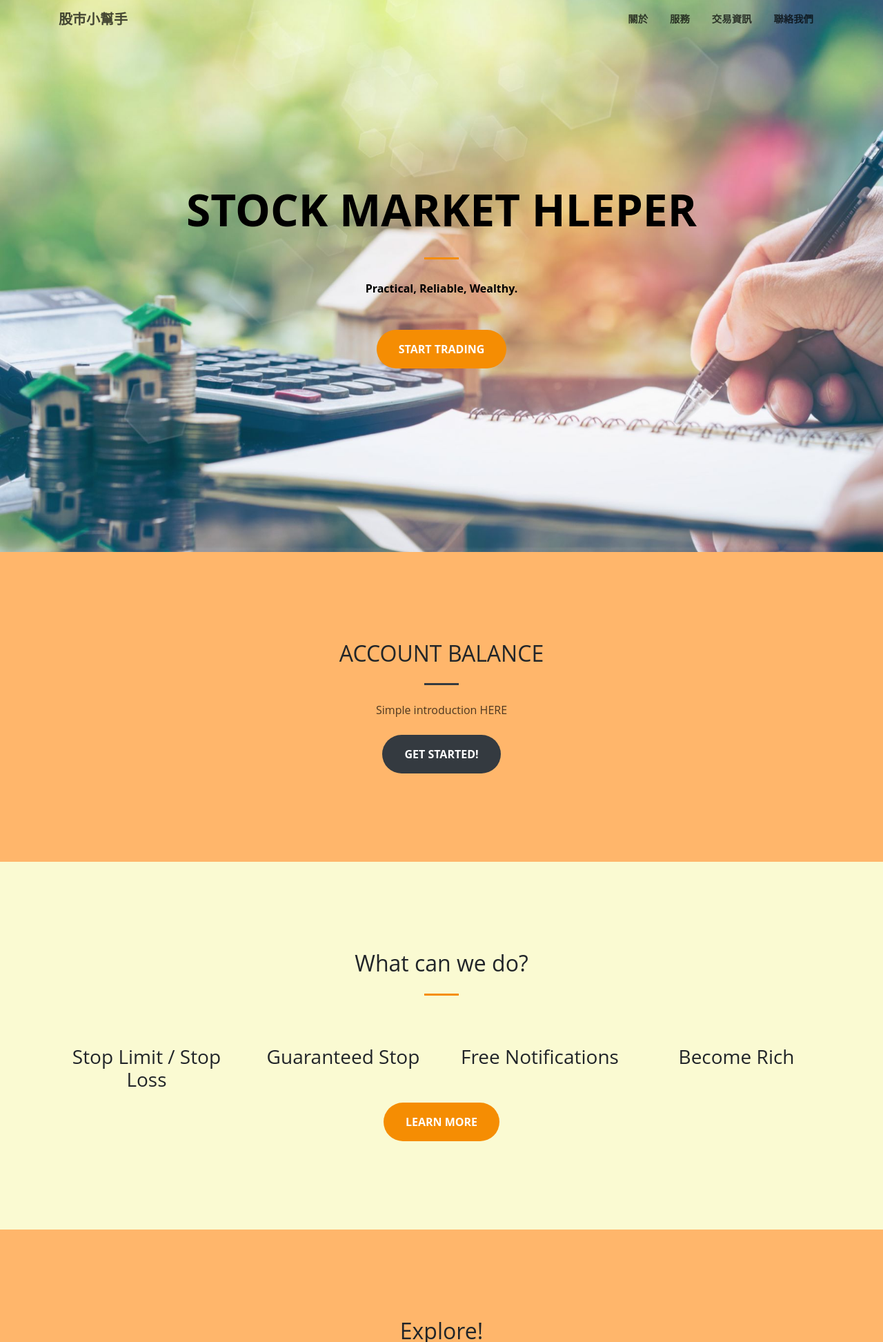
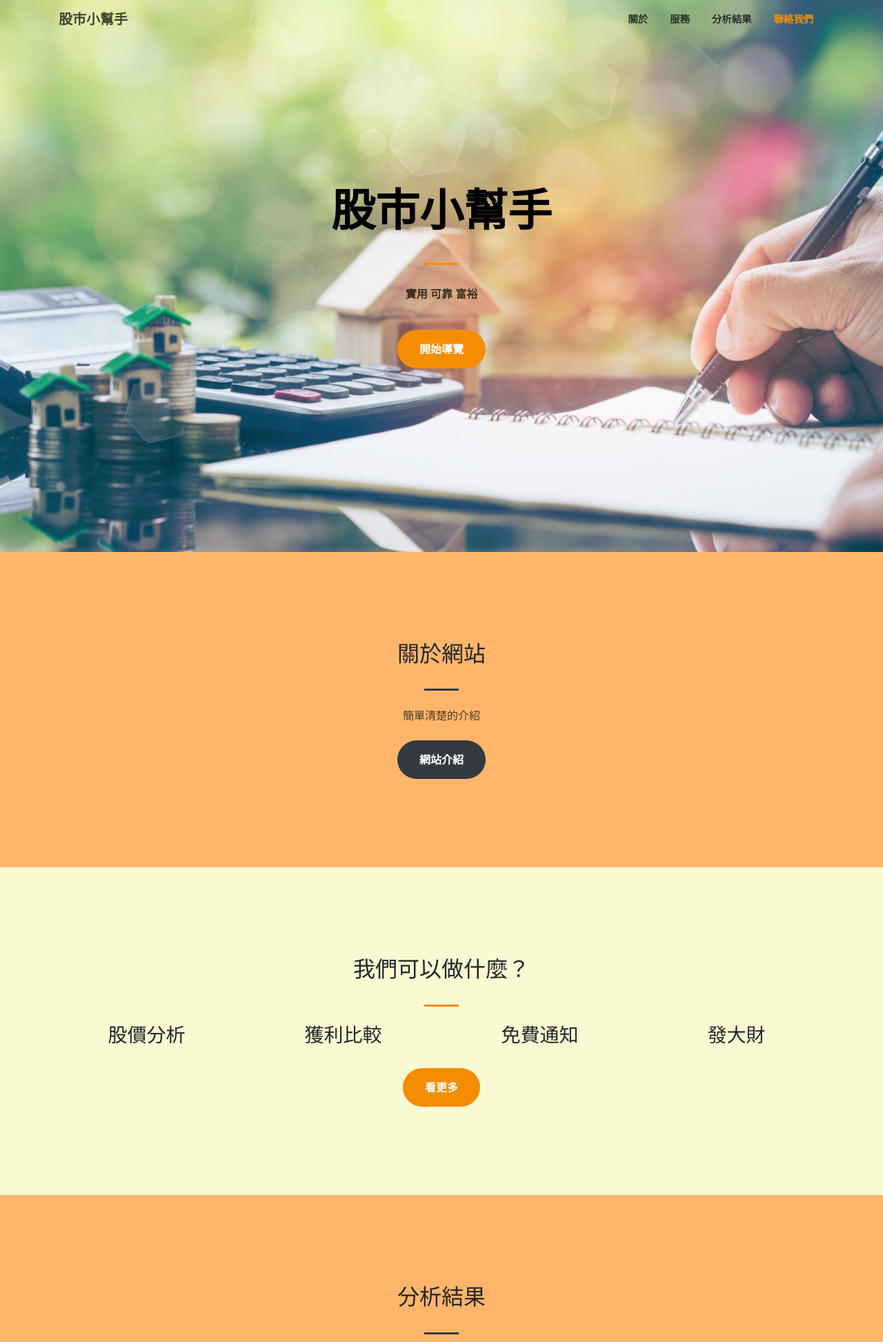
Before and after one commit to zxjte9411/NTUT_GraduateProject, a Django app: page / in a window 1280 px wide. Shown: the top 1945 px of the page at 69% size. Run offline with Django 3.2, Linux system fonts and the light colour scheme; parts of the project's set-up code (start-up, migrations or seed data) failed here and were passed over; some libraries are stand-ins or nearby versions.

Commit message:
update home page

```diff
--- a/back_end/stock/templates/index.html
+++ b/back_end/stock/templates/index.html
@@ -9,14 +9,12 @@
 
 	<!-- Bootstrap CSS -->
 	<link rel="stylesheet" href="https://stackpath.bootstrapcdn.com/bootstrap/4.3.1/css/bootstrap.min.css">
-	<link rel="stylesheet" href="css/style.css">
 	<link rel="stylesheet" href="css/creative.css">
-	<!-- <link rel="stylesheet" href="css/creative.min.css"> -->
 </head>
 
 <body>
 	<!-- Navigation -->
-	<nav class="navbar navbar-expand-lg navbar-dark fixed-top" id="mainNav">
+	<nav id="mainNav" class="navbar navbar-expand-lg navbar-light fixed-top">
 		<div class="container">
 			<a class="navbar-brand js-scroll-trigger" href="#page-top">股市小幫手</a>
 			<button class="navbar-toggler navbar-toggler-right" type="button" data-toggle="collapse"
@@ -24,7 +22,7 @@
 				aria-label="Toggle navigation">
 				<span class="navbar-toggler-icon"></span>
 			</button>
-			<div class="collapse navbar-collapse" id="navbarResponsive">
+			<div id="navbarResponsive" class="collapse navbar-collapse">
 				<ul class="navbar-nav ml-auto">
 					<li class="nav-item">
 						<a class="nav-link js-scroll-trigger" href="#about">關於</a>
@@ -33,55 +31,62 @@
 						<a class="nav-link js-scroll-trigger" href="#services">服務</a>
 					</li>
 					<li class="nav-item">
-						<a class="nav-link js-scroll-trigger" href="#portfolio">交易資訊</a>
+						<a class="nav-link js-scroll-trigger" href="#portfolio">分析結果</a>
 					</li>
 					<li class="nav-item">
 						<a class="nav-link js-scroll-trigger" href="#contact">聯絡我們</a>
 					</li>
 					<!-- <li class="nav-item">
-								<a class="nav-link js-scroll-trigger" href="signin.html">SignIn</a>
-							</li> -->
-					<!-- <li class="dropdown">
-								<a class="nav-link js-scroll-trigger" data-toggle="dropdown" href="#">mypage
-								<span class="caret"></span></a>
-								<ul class="dropdown-menu">
-									<div class="col-lg-12 mx">
-									<a class =list-group-item href="myprofile.html">My Profile</></a>
-									<a class =list-group-item href="wallet.html">My Wallet</></a>
-									<a class =list-group-item href="index.html">Sign Out</a>
-									</div>
-								</ul>
-							</li> -->
+						<a class="nav-link js-scroll-trigger" href="signin.html">SignIn</a>
+					</li> -->
 				</ul>
 			</div>
 		</div>
 	</nav>
 
-	<header class="masthead text-center text-black d-flex">
+	<header id="page-top" class="masthead text-center text-black d-flex">
 		<div class="container my-auto">
 			<div class="row">
-				<div class="col-lg-10 mx-auto">
+				<div class="col-lg-10 mx-auto header_title">
 					<h1 class="text-uppercase header_text_color">
-						<strong>STOCK MARKET HLEPER</strong>
+						<strong>股市小幫手</strong>
 					</h1>
-					<hr>
 				</div>
-				<div class="col-lg-8 mx-auto">
-					<p class="text-faded mb-5 header_text_color">Practical, Reliable, Wealthy.</p>
-					<a class="btn btn-primary btn-xl js-scroll-trigger" href="#about">Start Trading</a>
+			</div>
+			<hr>
+			<div class="row">
+				<div class="col-lg-10 mx-auto header_title">
+					<p class="text-faded">實用 可靠 富裕</p>
+				</div>
+			</div>
+			<div class="row">
+				<div class="col-lg-8 mx-auto header_title mt-4">
+					<a class="btn btn-primary btn-xl js-scroll-trigger" href="#about">開始導覽</a>
 				</div>
 			</div>
 		</div>
 	</header>
 
-	<section class="bg-primary" id="about">
+	<section id="about" class="bg-primary">
 		<div class="container">
 			<div class="row">
 				<div class="col-lg-8 mx-auto text-center">
-					<h2 class="section-heading text-black">ACCOUNT BALANCE</h2>
+					<h2 class="section-heading text-black">關於網站</h2>
+				</div>
+			</div>
+			<div class="row">
+				<div class="col-lg-8 mx-auto text-center">
 					<hr class="btn-dark my-4">
-					<p class="text-faded mb-4">Simple introduction HERE</p>
-					<a class="btn btn-dark btn-xl js-scroll-trigger" href="#services">Get Started!</a>
+				</div>
+			</div>
+			<div class="row">
+				<div class="col-lg-8 mx-auto text-center">
+					<p class="text-faded mb-4">簡單清楚的介紹</p>
+				</div>
+			</div>
+			<div class="row">
+				<div class="col-lg-8 mx-auto text-center">
+					<a class="btn btn-dark btn-xl js-scroll-trigger" href="#services">網站介紹</a>
 				</div>
 			</div>
 		</div>
@@ -91,59 +96,68 @@
 		<div class="container">
 			<div class="row">
 				<div class="col-lg-12 text-center">
-					<h2 class="section-heading">What can we do?</h2>
+					<h2 class="section-heading">我們可以做什麼？</h2>
+				</div>
+			</div>
+			<div class="row">
+				<div class="col-lg-12 text-center">
 					<hr class="my-4">
 				</div>
 			</div>
 		</div>
 		<div class="container">
-			<div class="row">
+			<div class="row mb-4">
 				<div class="col-lg-3 col-md-6 text-center">
-					<div class="service-box mt-5 mx-auto">
-						<i class="fa fa-3x fa-diamond text-primary mb-3 sr-icons"></i>
-						<h3 class="mb-3">Stop Limit / Stop Loss</h3>
+					<div class="service-box mx-auto service-text">
+						<h3 class="">股價分析</h3>
 					</div>
 				</div>
 				<div class="col-lg-3 col-md-6 text-center">
-					<div class="service-box mt-5 mx-auto">
-						<i class="fa fa-3x fa-paper-plane text-primary mb-3 sr-icons"></i>
-						<h3 class="mb-3">Guaranteed Stop</h3>
+					<div class="service-box mx-auto service-text">
+						<h3 class="">獲利比較</h3>
 					</div>
 				</div>
 				<div class="col-lg-3 col-md-6 text-center">
-					<div class="service-box mt-5 mx-auto">
-						<i class="fa fa-3x fa-bell text-primary mb-3 sr-icons"></i>
-						<h3 class="mb-3">Free Notifications</h3>
+					<div class="service-box mx-auto service-text">
+						<h3 class="">免費通知</h3>
 					</div>
 				</div>
 				<div class="col-lg-3 col-md-6 text-center">
-					<div class="service-box mt-5 mx-auto">
-						<i class="fa fa-3x fa-dollar text-primary mb-3 sr-icons"></i>
-						<h3 class="mb-3">Become Rich</h3>
+					<div class="service-box mx-auto service-text">
+						<h3 class="">發大財</h3>
 					</div>
 				</div>
+			</div>
+			<div class="row">
 				<div class="col-lg-8 mx-auto text-center">
-					<a class="btn btn-primary btn-xl js-scroll-trigger" href="#portfolio">Learn More</a>
+					<a class="btn btn-primary btn-xl js-scroll-trigger" href="#portfolio">看更多</a>
 				</div>
 			</div>
 		</div>
 	</section>
 
-	<section class="p-0" id="portfolio">
-		<div class="container-fluid p-0">
-			<div class="row no-gutters popup-gallery">
+	<section class="bg-primary text-black" id="portfolio">
+		<div class="container">
+			<div class="row">
+				<div class="col-lg-8 mx-auto text-center">
+					<h2 class="">分析結果</h2>
+				</div>
 			</div>
-		</div>
-	</section>
-
-	<section class="bg-primary text-black">
-		<div class="container text-center">
-			<h2 class="mb-4">Explore!</h2>
-			<hr class="my-4 btn-dark">
-			<p class="text-faded mb-4">Trade the world’s most popular markets and explore endless trading options.</p>
-			<p class="text-faded mb-4">We offer thousands of financial instruments, FREE real time quotes and online support.
-			</p>
-			<a class="btn btn-dark btn-xl sr-button" href="loading.html">Look over now!</a>
+			<div class="row">
+				<div class="col-lg-8 mx-auto text-center">
+					<hr class="my-4 btn-dark">
+				</div>
+			</div>
+			<div class="row mb-4">
+				<div class="col-lg-8 mx-auto text-center">
+					<p class="text-faded">最新的指標分析結果就在這裡！</p>
+				</div>
+			</div>
+			<div class="row">
+				<div class="col-lg-8 mx-auto text-center">
+					<a class="btn btn-dark btn-xl sr-button" href="loading.html">進行分析</a>
+				</div>
+			</div>
 		</div>
 	</section>
 
@@ -151,9 +165,17 @@
 		<div class="container">
 			<div class="row">
 				<div class="col-lg-8 mx-auto text-center">
-					<h2 class="section-heading">Find us everywhere!</h2>
+					<h2 class="section-heading">聯絡我們</h2>
+				</div>
+			</div>
+			<div class="row">
+				<div class="col-lg-8 mx-auto text-center">
 					<hr class="my-4">
-					<p class="mb-5">Trade anywhere, anytime using our various platforms.</p>
+				</div>
+			</div>
+			<div class="row">
+				<div class="col-lg-8 mx-auto text-center">
+					<p class="mb-5">在各個平台使用網頁來觀看我們的投資建議</p>
 				</div>
 			</div>
 			<div class="row">
@@ -184,6 +206,13 @@
 	<script src="https://code.jquery.com/jquery-3.3.1.min.js"></script>
 	<script src="https://cdnjs.cloudflare.com/ajax/libs/popper.js/1.14.7/umd/popper.min.js"></script>
 	<script src="https://stackpath.bootstrapcdn.com/bootstrap/4.3.1/js/bootstrap.min.js"></script>
+
+	<!-- Plugin JavaScript -->
+	<script src="vendor/jquery-easing/jquery.easing.min.js"></script>
+	<script src="vendor/scrollreveal/scrollreveal.min.js"></script>
+	<script src="vendor/magnific-popup/jquery.magnific-popup.min.js"></script>
+
+	<script src="js/creative.js"></script>
 </body>
 
 </html>
```
